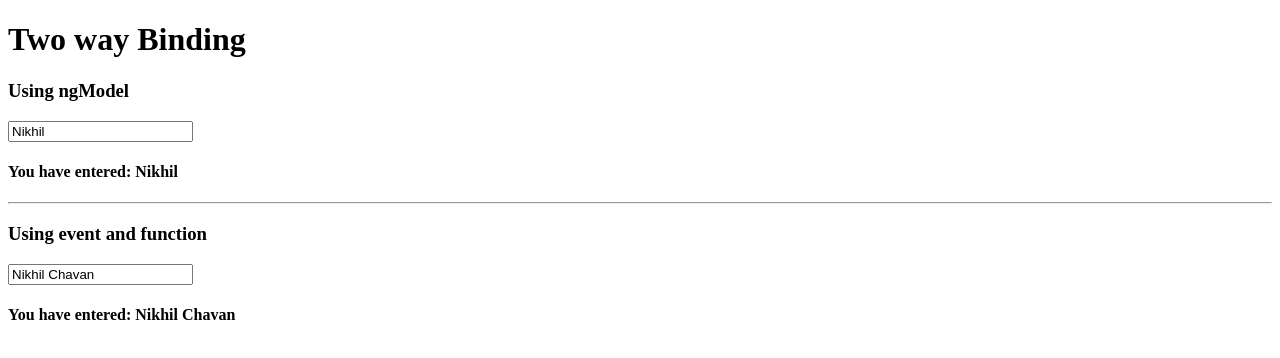
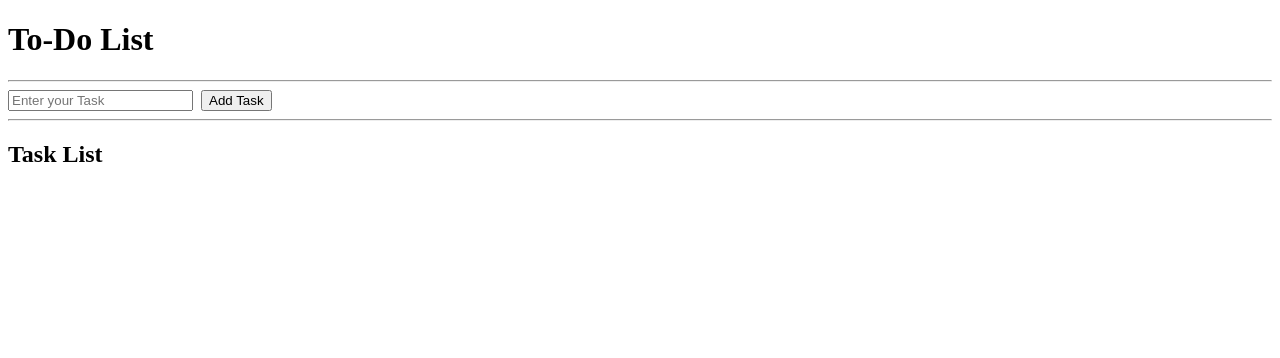
Before and after one commit to chavannikhil802/angular-19-tutorial, an Angular app: page / in a window 1280 px wide. Shown: the top 358 px of the page. Built offline with nearby package versions, Linux system fonts and the light colour scheme.

Commit message:
Completed Chapter 25 - To-Do List

```diff
--- a/src/app/app.component.html
+++ b/src/app/app.component.html
@@ -1,5 +1,9 @@
+<!-- CHAPTER 25 -->
+<app-chp-25></app-chp-25>
+<!-- END OF CHAPTER 25  -->
+
 <!-- CHAPTER 24 -->
-<app-chp-24></app-chp-24>
+<!-- <app-chp-24></app-chp-24> -->
 <!-- END OF CHAPTER 24  -->
 
 <!-- CHAPTER 23 -->
--- a/src/app/app.component.ts
+++ b/src/app/app.component.ts
@@ -16,7 +16,8 @@ import { Component } from '@angular/core';
 // import { Chp21Component } from './chapters/chp-21/chp-21.component';
 // import { Chp22Component } from './chapters/chp-22/chp-22.component';
 // import { Chp23Component } from './chapters/chp-23/chp-23.component';
-import { Chp24Component } from './chapters/chp-24/chp-24.component';
+// import { Chp24Component } from './chapters/chp-24/chp-24.component';
+import { Chp25Component } from './chapters/chp-25/chp-25.component';
 
 @Component({
   selector: 'app-root',
@@ -39,7 +40,8 @@ import { Chp24Component } from './chapters/chp-24/chp-24.component';
     // Chp21Component
     // Chp22Component
     // Chp23Component
-    Chp24Component
+    // Chp24Component
+    Chp25Component
   ],
   templateUrl: './app.component.html',
   styleUrl: './app.component.css'
--- /dev/null
+++ b/src/app/chapters/chp-25/chp-25.component.html
@@ -0,0 +1,11 @@
+<h1>To-Do List</h1>
+<hr>
+<input type="text" [(ngModel)] = "task" placeholder="Enter your Task">&nbsp;
+<button (click)="addTask()">Add Task</button>
+<hr>
+<h2>Task List</h2>
+@for(task of taskList; track task.id) {
+    <p>
+        {{ task.id }} - {{ task.task }} | <button (click)="deleteTask(task.id)">Delete</button>
+    </p>
+}
--- /dev/null
+++ b/src/app/chapters/chp-25/chp-25.component.ts
@@ -0,0 +1,25 @@
+import { Component } from '@angular/core';
+import { FormsModule } from '@angular/forms';
+
+@Component({
+  selector: 'app-chp-25',
+  imports: [
+    FormsModule
+  ],
+  templateUrl: './chp-25.component.html',
+  styleUrl: './chp-25.component.css'
+})
+export class Chp25Component {
+
+  task = "";
+  taskList:{id: number, task: string}[] = [];
+
+  addTask() {
+    this.taskList.push({id: this.taskList.length+1, task: this.task})
+    this.task = "";
+  }
+
+  deleteTask(taskId: number) {
+    this.taskList = this.taskList.filter((item) => item.id != taskId);
+  }
+}
```
Also changed, not shown: src/app/chapters/chp-25/chp-25.component.css (added), 1 other file (tests, documents, lock files or other folders).
